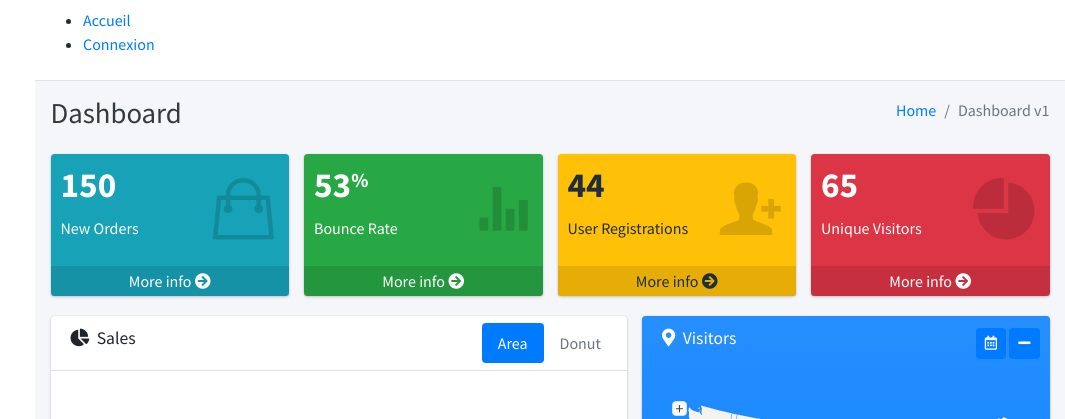
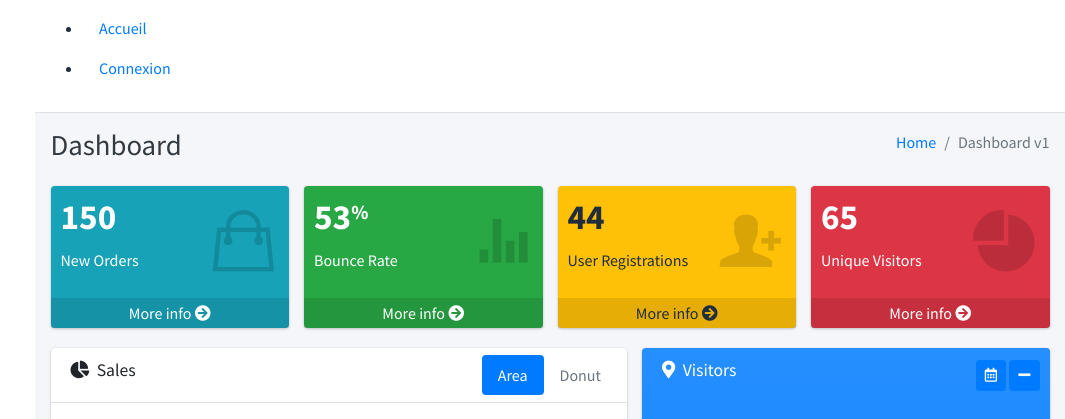
Before and after one commit to TomRobinThibault/TRT, a PHP site: page /accueil.php in a window 1280 px wide. Shown: the top 419 px of the page, without its empty margins (215-1280 px from the left). Run offline with PHP 8.4, Linux system fonts and the light colour scheme; a map, chart or similar area stays blank; some libraries are stand-ins or nearby versions.

Commit message:
Ajout des bonnes classes

```diff
--- a/inc/nav.inc.php
+++ b/inc/nav.inc.php
@@ -1,2 +1,2 @@
-<li><a href="index.php">Accueil</a></li>
-<li><a href="pages/login.php">Connexion</a></li>
+<li class="nav-item"><a class="nav-link" href="accueil.php">Accueil</a></li>
+<li class="nav-item"><a class="nav-link" href="pages/login.php">Connexion</a></li>
```
